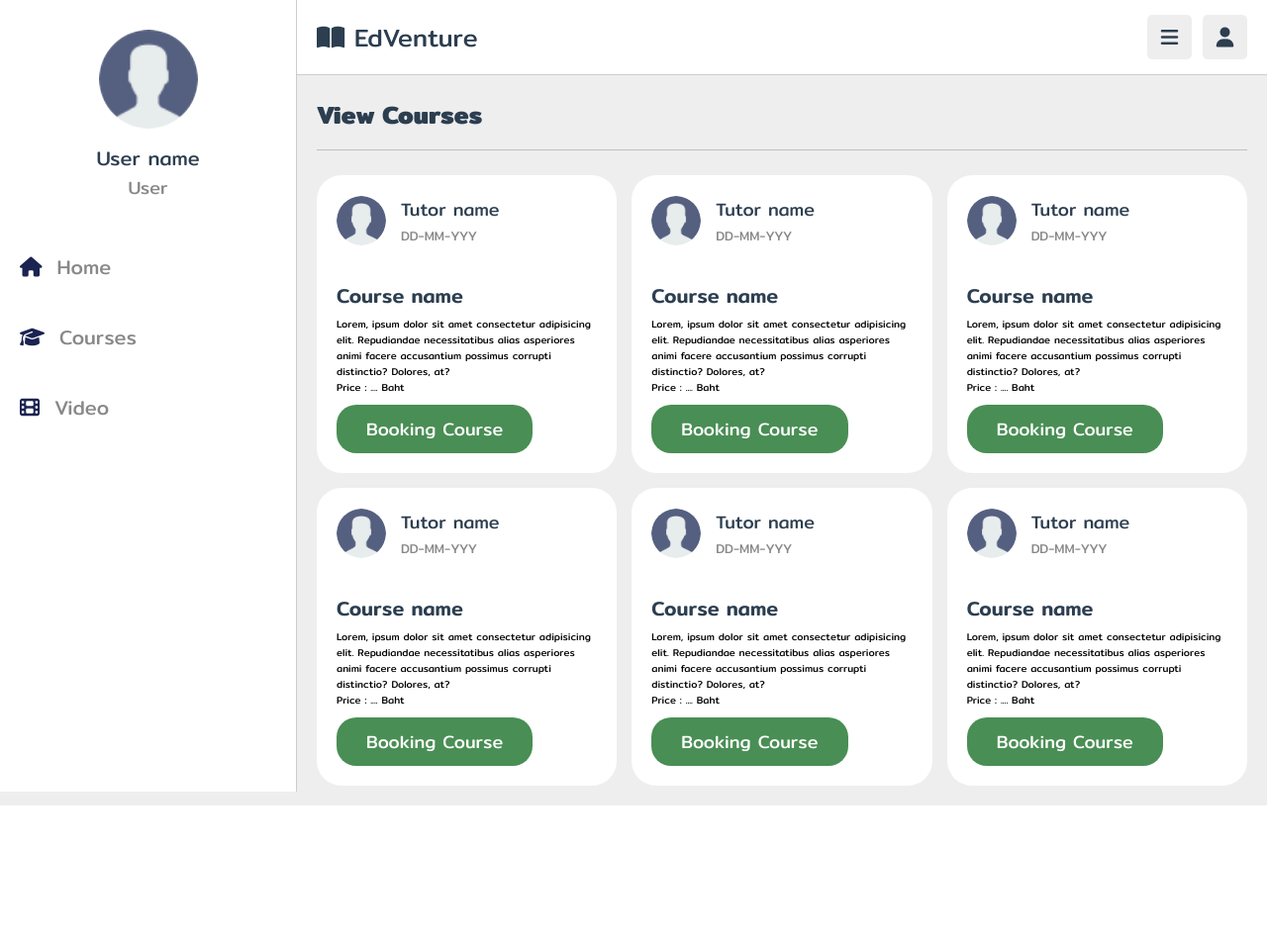
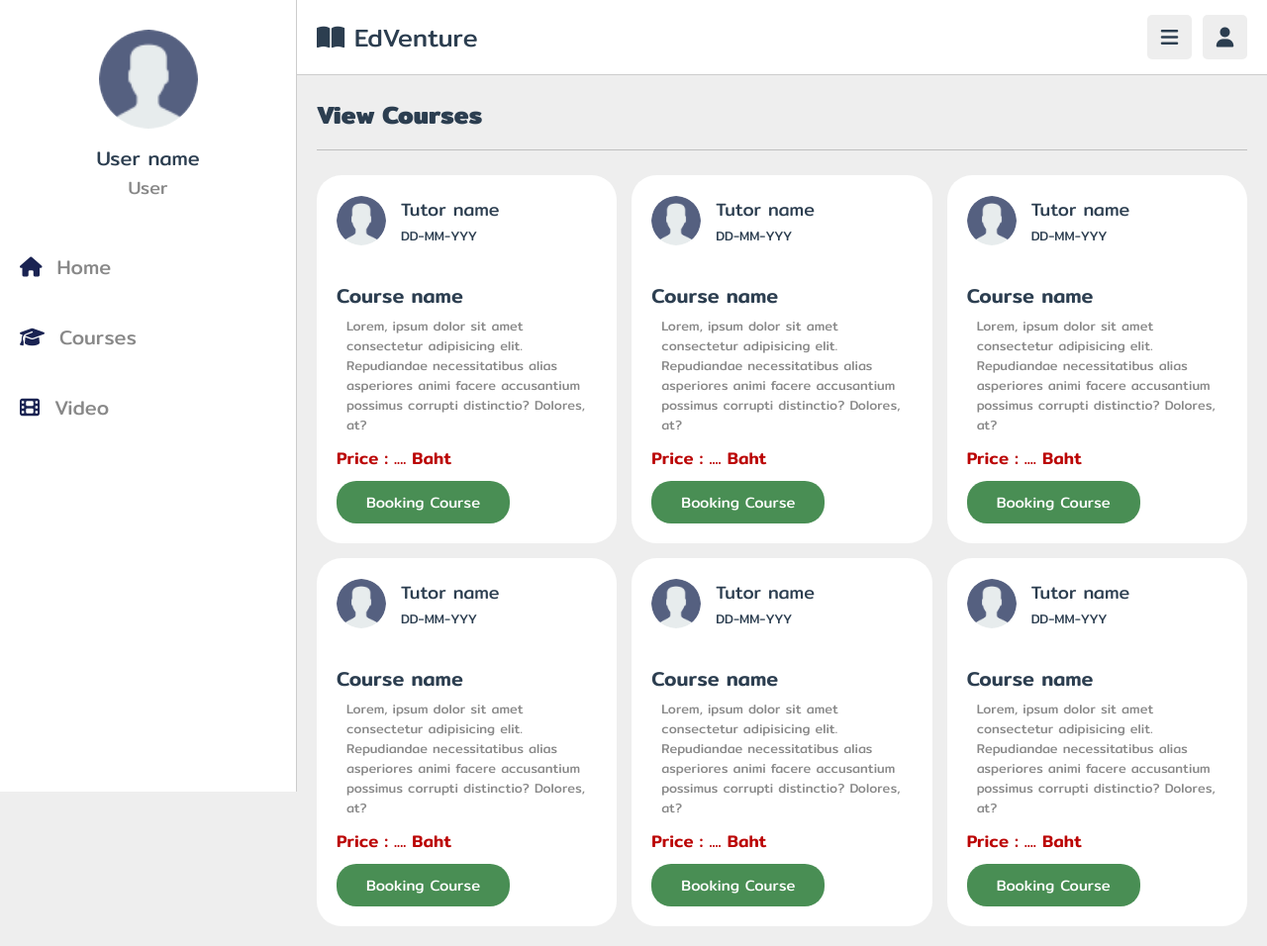
Before and after one commit to NatradaKit/manopProject, a PHP site: page /u_courses.html in a window 1280 px wide. Shown: the whole page at 99% size. Before the commit the page ends 814 px from the top, so only its background shows below. Run offline with PHP 8.4, Linux system fonts and the light colour scheme; some libraries are stand-ins or nearby versions.

Commit message:
Add files via upload

```diff
--- a/Project/css/styles.css
+++ b/Project/css/styles.css
@@ -2,7 +2,7 @@
 
 :root {
   --main-color: #1a2352;
-  --red: #a72828;
+  --red: #bb0505;
   --orange: #7b519e;
   --green: #498e54;
   --light-color: #888;
@@ -86,7 +86,7 @@ section {
 .option-btn {
   border-radius: 0.5rem;
   color: #fff;
-  font-size: 1.8rem;
+  font-size: 1.5rem;
   cursor: pointer;
   text-transform: capitalize;
   padding: 1rem 3rem;
@@ -346,26 +346,22 @@ section {
   color: var(--light-color);
 }
 
-.courses .box-container .box .thumb {
-  position: relative;
+.courses .box-container .box .info span {
+  font-size: 1.3rem;
+  color: var(--black);
 }
 
-.courses .box-container .box .thumb span {
-  position: absolute;
-  top: 1rem;
-  left: 1rem;
-  border-radius: 0.5rem;
-  padding: 0.5rem 1.5rem;
-  background-color: rgba(0, 0, 0, 0.3);
-  color: #fff;
-  font-size: 1.5rem;
+.courses .box-container .box .info .price {
+  font-size: 1.7rem;
+  color: var(--red);
+  font-weight: 500;
 }
 
-.courses .box-container .box .thumb img {
-  width: 100%;
-  height: 20rem;
-  object-fit: cover;
-  border-radius: 0.5rem;
+.courses .box-container .box p {
+  font-size: 1.3rem;
+  color: var(--light-color);
+  margin-left: 1rem;
+  margin-bottom: 1rem;
 }
 
 .courses .box-container .box .title {
```
